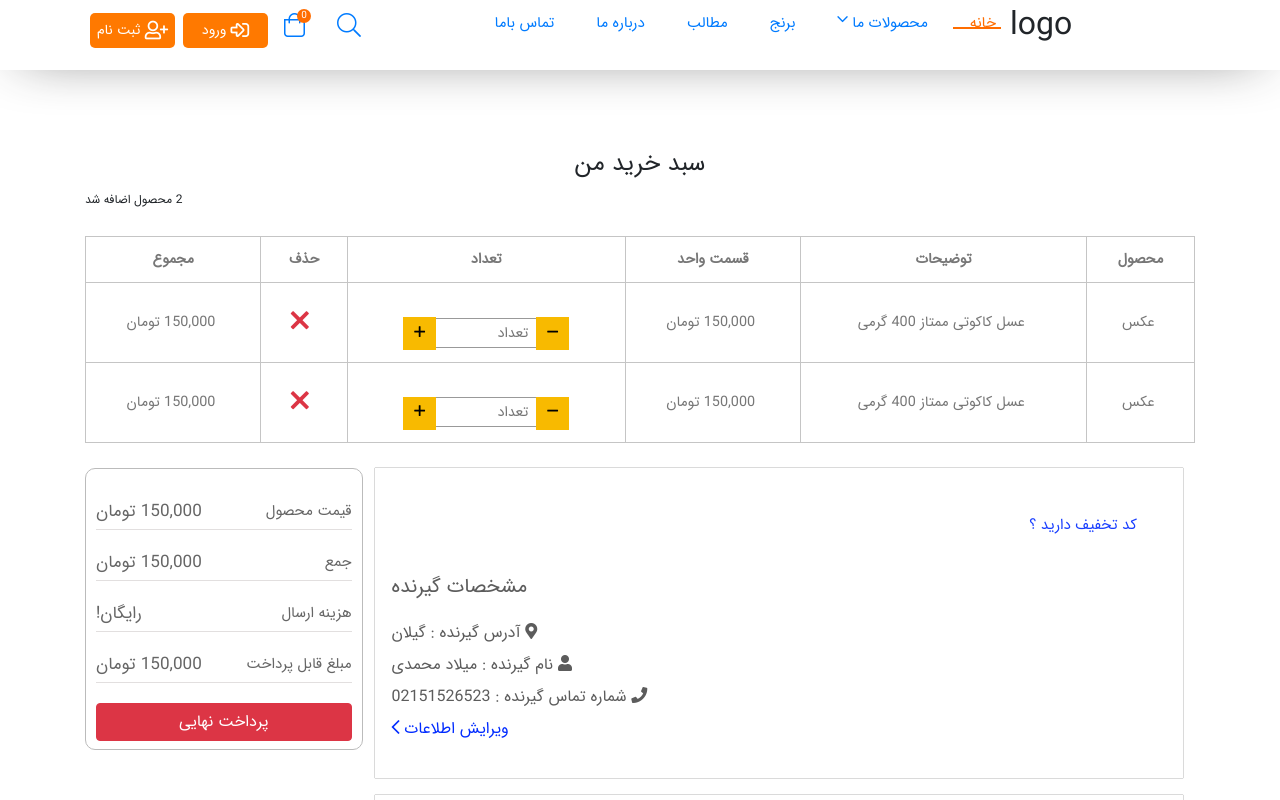
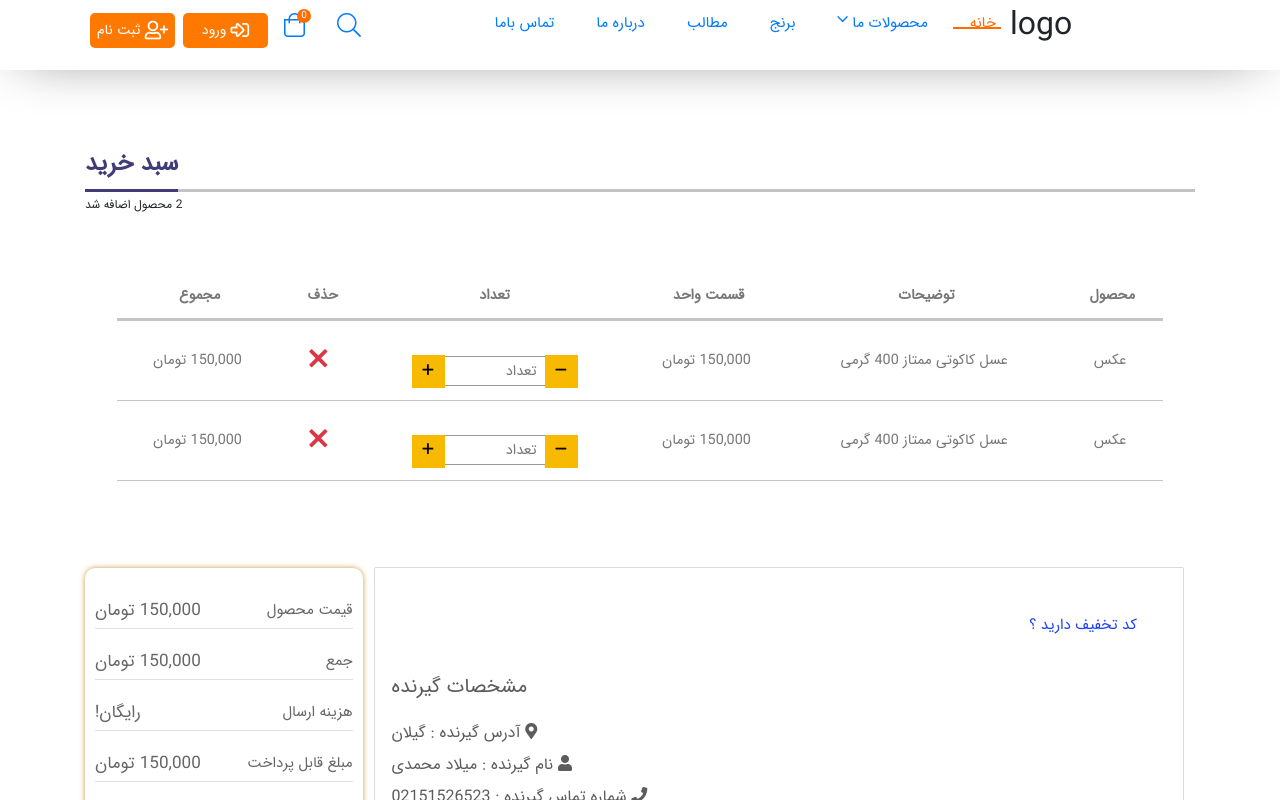
Before and after one commit to miladmohammadi82/afraalian-vue-cli, a Vue app: page /shoping-cart in a window 1280 px wide. Shown: the top 800 px of the page. Built offline with nearby package versions, Linux system fonts and the light colour scheme.

Commit message:
commit 1

```diff
--- a/src/components/views/cartPage.vue
+++ b/src/components/views/cartPage.vue
@@ -1,9 +1,13 @@
 <template>
   <div class="container container-cart-page">
     <div class="title-page-cart">
-      <h4 class="text-center">سبد خرید من</h4>
+      <div class="title-page-cart-child">
+        <h4>سبد خرید</h4>
+      </div>
+
       <small style="font-size: 12px;">2 محصول اضافه شد</small>
     </div>
+    <div class="table-box-cart-page">
       <table class="content-table">
         <thead>
           <tr>
@@ -36,6 +40,8 @@
           </tr>
         </tbody>
       </table>
+    </div>
+
     <div class="items-cart-page">
       <div class="item-mored-niaz-forPay">
         <div class="addres-girande-box">
@@ -172,16 +178,31 @@ export default {
   top: 15%;
   left: 5%;
   height: 282px;
-  border: #bbbbbb solid 1px;
   border-radius: 10px;
   -webkit-border-radius: 10px;
   -moz-border-radius: 10px;
   -ms-border-radius: 10px;
   -o-border-radius: 10px;
+  box-shadow: 0px 0px 6px -1px #b77600;
 }
+
 .sticky{
   background: #FFC736;
   position: fixed;
   border-bottom: 3px solid #ff6d00;
 }
+
+.title-page-cart-child{
+  border-bottom: 3px solid #c4c4c4;
+  color: #e99f00;
+  display: block;
+}
+.title-page-cart-child h4{
+  padding-bottom: 10px;
+    border-bottom: 3px solid #403c77;
+    display: inline-block;
+    color: #403c77;
+    font-weight: 700;
+    margin-bottom: -3px;
+}
 </style>
```
Also changed, not shown: src/css/app.css. Lines whose indentation alone changed are shown as unchanged.
